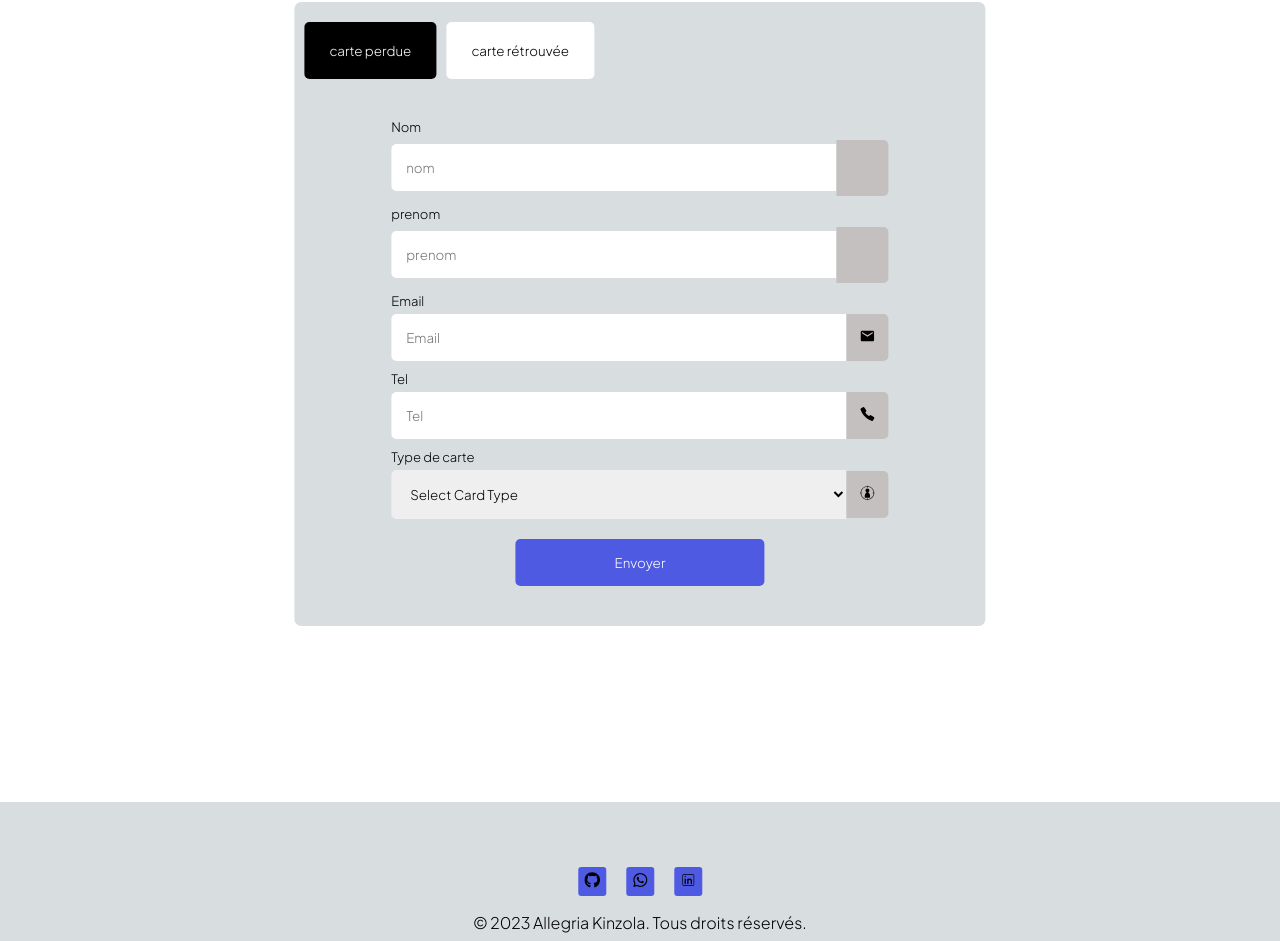
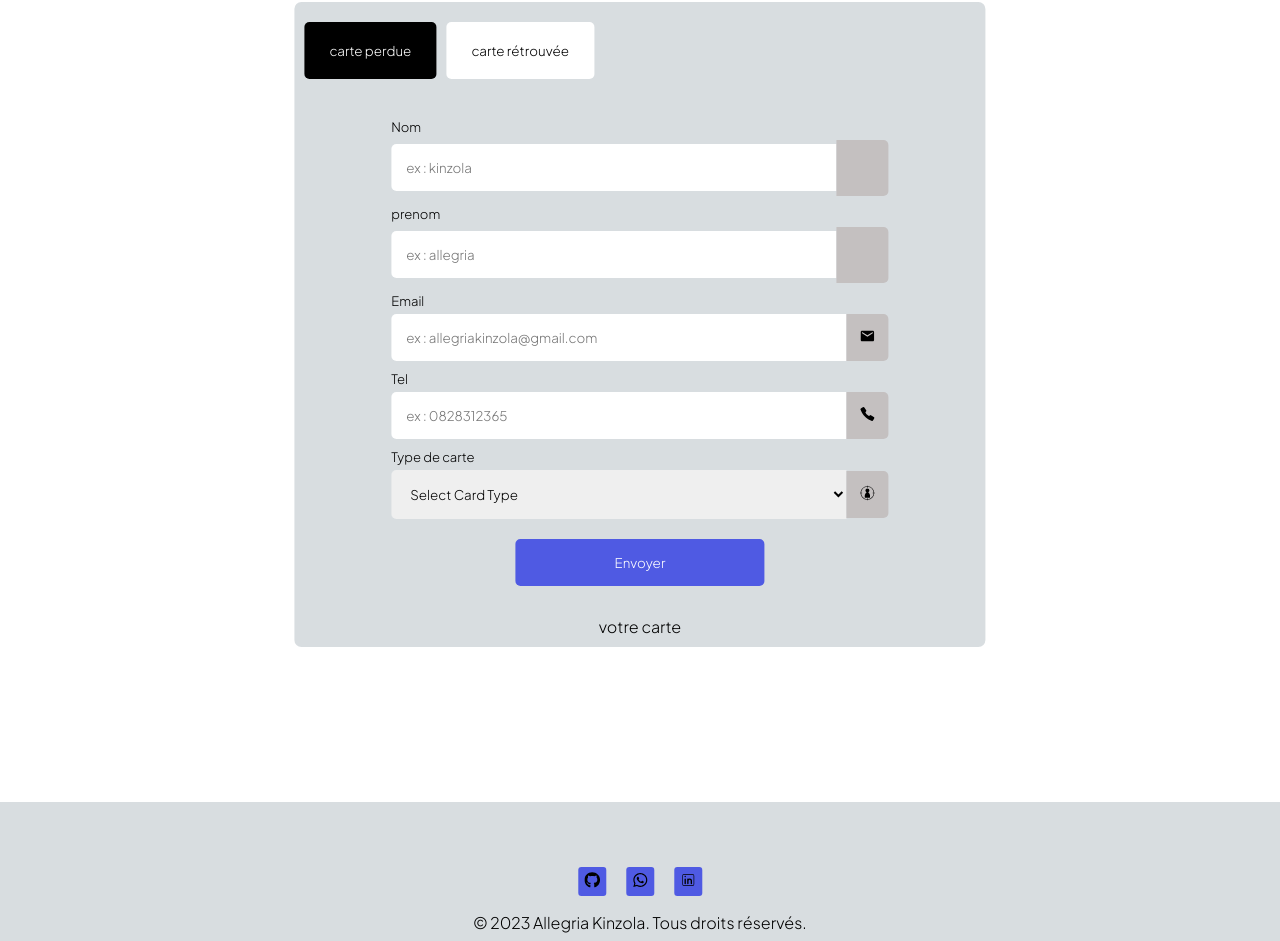
Before and after one commit to allegriakinzola/eureka, a React (Vite) app: page / in a window 1280 px wide. Shown: the part 1669-2610 px from the top of the page. Built offline with nearby package versions, Linux system fonts and the light colour scheme; some icons are missing; a web font is replaced by a local one.

Commit message:
add changemnets

```diff
--- a/src/sections/formcardfound.jsx
+++ b/src/sections/formcardfound.jsx
@@ -30,6 +30,7 @@ export function Formcardfound() {
   })
 
   const validate = () => {
+    let errorMessage= "ce champs ne peut pas être vide ";
     const errors = {
       name :"",
       lastname : "",
@@ -39,11 +40,13 @@ export function Formcardfound() {
       nameusercardown: "",
       lastnameusercardown : "",
     }
+
+
     if(touched.name == true && dataForm.name === ""){
-      errors.name = "ce champs ne peut pas être vide "
+      errors.name = errorMessage
     }
     if(touched.lastname == true && dataForm.lastname === ""){
-      errors.lastname = "ce champs ne peut pas être vide "
+      errors.lastname = errorMessage
     }
     if(touched.email == true && dataForm.email === ""){
       errors.email = "ce champs ne peut pas être vide "
@@ -57,10 +60,10 @@ export function Formcardfound() {
       errors.cardtype = "ce champs ne peut pas être vide "
     }
     if(touched.nameusercardown == true && dataForm.nameusercardown === ""){
-      errors.nameusercardown = "ce champs ne peut pas être vide "
+      errors.nameusercardown = "ce champs ne peut pas être vide"
     }
     if(touched.lastnameusercardown == true && dataForm.lastnameusercardown === ""){
-      errors.lastnameusercardown = "ce champs ne peut pas être vide "
+      errors.lastnameusercardown = "ce champs ne peut pas être vide"
     }
     return errors
   }
--- a/src/sections/formcardstoled.jsx
+++ b/src/sections/formcardstoled.jsx
@@ -18,6 +18,7 @@ function Success () {
 
 export function Formcardstoled() {
   const [mareponse, setMareponse] = useState('')
+  const [cardislosted, setCardislosted] = useState(false)
   const [touched, setTouched] = useState({
     name : false,
     lastname : false,
@@ -62,6 +63,7 @@ export function Formcardstoled() {
   }
 
   const errors = validate()
+  let message ="blabla X";
 
   const onBlur = (e) => {
     const {name} = e.target
@@ -80,9 +82,11 @@ export function Formcardstoled() {
 
       console.log(response.data);
       if(response.data === "exist"){
+        setCardislosted(true)
         setMareponse("votre carte a été trouvée")
       }else{
         setMareponse("votre carte n'a pas été trouvée")
+        setCardislosted(true)
       }
     } catch (error) {
       console.error(`une erreur s'est produite lors de l'envoie des données : ${error}`);
@@ -100,7 +104,7 @@ export function Formcardstoled() {
               type='text'
               id='name'
               name='name'
-              placeholder='nom'
+              placeholder='ex : kinzola'
               value={dataForm.name}
               onChange={handleChange}
               onBlur={onBlur}
@@ -117,7 +121,7 @@ export function Formcardstoled() {
               type='text'
               id='lastname'
               name='lastname'
-              placeholder='prenom'
+              placeholder='ex : allegria'
               value={dataForm.lastname}
               onChange={handleChange}
               onBlur={onBlur}
@@ -134,7 +138,7 @@ export function Formcardstoled() {
               type='text'
               id='email'
               name='email'
-              placeholder='Email'
+              placeholder='ex : allegriakinzola@gmail.com'
               value={dataForm.email}
               onChange={handleChange}
               onBlur={onBlur}
@@ -151,7 +155,7 @@ export function Formcardstoled() {
               type='text'
               id='tel'
               name='tel'
-              placeholder='Tel'
+              placeholder='ex : 0828312365'
               value={dataForm.tel}
               onChange={handleChange}
               onBlur={onBlur}
@@ -185,7 +189,7 @@ export function Formcardstoled() {
           <button type='submit' className='submit'>Envoyer</button>
         </div>
         <div className='reponse'>
-          <p>{mareponse}</p>
+          {cardislosted ? <p>{mareponse}</p> : <Success/>}
         </div>
 
       </form>
--- a/src/sections/navbare.jsx
+++ b/src/sections/navbare.jsx
@@ -27,7 +27,7 @@ export function Navbare(){
                         <a href="#action">Action</a>
                     </li>
                     <li>
-                        <a href="#formulaire">Formulaire</a>
+                        <a href="#home">Formulaire</a>
                     </li>
                     <li className='bouton'>
                     <a className="boutondon">
--- a/src/styles/sucess.scss
+++ b/src/styles/sucess.scss
@@ -1,10 +1,3 @@
 .sucess{
-    width: 100vw;
-    height: 100vh;
-    background-color: red;
-    position: fixed;
-    top: 0;
-    left: 0;
-    right: 0;
-    bottom: 0;
+
 }
```
